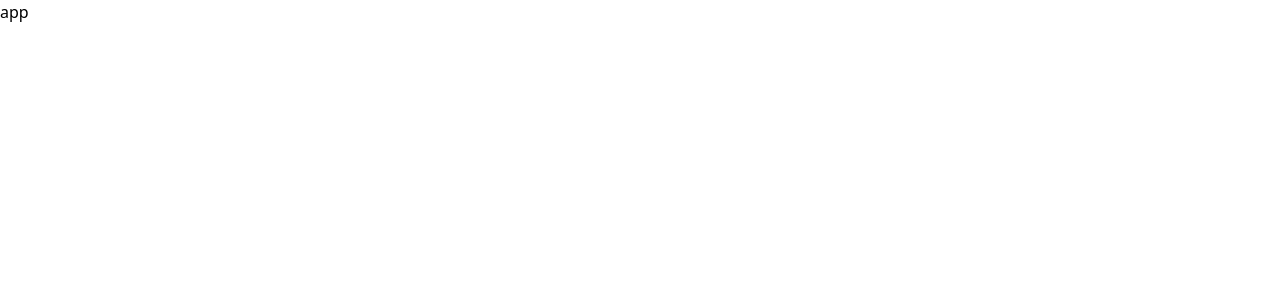
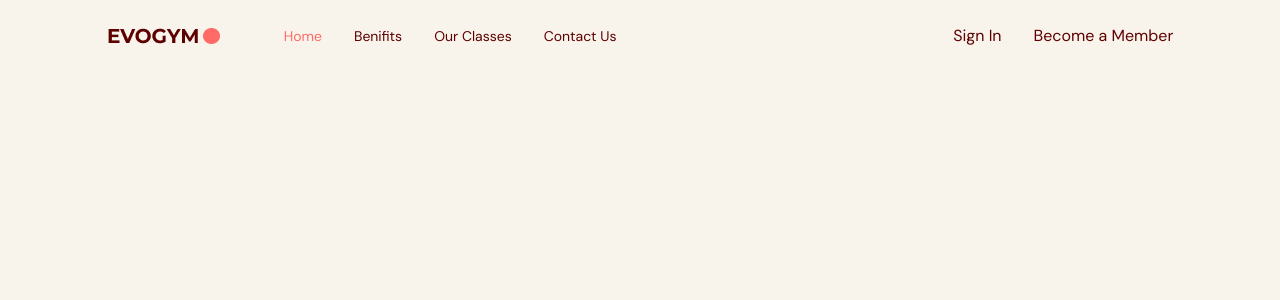
Before and after one commit to Yadnu/Gym, a React (Vite) app in the folder gym/: page / in a window 1280 px wide. Shown: the top 300 px of the page. Built offline with nearby package versions, Linux system fonts and the light colour scheme.

Commit message:
Created navbar

```diff
--- a/gym/src/App.tsx
+++ b/gym/src/App.tsx
@@ -1,11 +1,13 @@
-
+import Navbar from "@/scenes/navbar";
+import { useState } from "react";
 
 function App() {
+  const [selectedPage, setSelectedPage] = useState('home');
 
   return (
-    <>
-     app
-    </>
+    <div className="app bg-gray-20" >
+     <Navbar selectedPage={selectedPage} setSelectedPage={setSelectedPage} />
+    </div>
   )
 }
 
--- a/gym/src/index.css
+++ b/gym/src/index.css
@@ -1,3 +1,15 @@
+@import url("https://fonts.googleapis.com/css2?family=DM+Sans:wght@400;700&family=Montserrat:wght@700&display=swap");
+
 @tailwind base;
 @tailwind components;
 @tailwind utilities;
+
+html,
+body,
+#root,
+.app {
+  height: 100%;
+  width: 100%;
+  font-family: "DM Sans", sans-serif;
+  @apply text-gray-500;
+}
--- /dev/null
+++ b/gym/src/scenes/navbar/Links.tsx
@@ -0,0 +1,26 @@
+import AnchorLink from "react-anchor-link-smooth-scroll"
+
+
+type Props = {
+    page: string;
+    selectedPage : string;
+    setSelectedPage: (value: string) => void;
+
+}
+
+const Links = (props: Props) => {
+    const lowerCasePage = props.page.toLocaleLowerCase().replace(/ /g, "")
+  return (
+    <AnchorLink
+    href={`#${lowerCasePage}`}
+    onClick={()=> props.setSelectedPage(lowerCasePage)}
+    className={`${props.selectedPage === lowerCasePage ? "text-primary-500" : ""}
+        transition duration-500 hover:text-primary-300
+    `}
+    >
+        {props.page}
+    </AnchorLink>
+  )
+}
+
+export default Links
--- /dev/null
+++ b/gym/src/scenes/navbar/index.tsx
@@ -0,0 +1,42 @@
+import { useState } from "react"
+import { Bars3Icon, XMarkIcon } from "@heroicons/react/24/solid"
+import Logo from "@/assets/Logo.png";
+import Links from "./Links";
+type Props = {
+  selectedPage : string;
+  setSelectedPage: (value: string) => void;
+}
+
+const Navbar = (props: Props) => {
+  const flexBetween = "flex items-center justify-between"
+
+    return (
+    <nav>
+      <div className={`${flexBetween} fixed top-0 z-30 w-full py-6`}>
+        <div className={`${flexBetween} mx-auto w-5/6`}>
+          <div className={`${flexBetween} w-full gap-16`}>
+            {/* LEFT SIDE */}
+            <img src={Logo} alt="logo" />
+            {/* RIGHT SIDE */}
+            <div className={`${flexBetween} w-full`}>
+              <div className={`${flexBetween} gap-8 text-sm `}>
+
+                <Links page="Home" selectedPage={props.selectedPage} setSelectedPage={props.setSelectedPage} />
+                <Links page="Benifits" selectedPage={props.selectedPage} setSelectedPage={props.setSelectedPage} />
+                <Links page="Our Classes" selectedPage={props.selectedPage} setSelectedPage={props.setSelectedPage} />
+                <Links page="Contact Us" selectedPage={props.selectedPage} setSelectedPage={props.setSelectedPage} />
+              </div>
+              <div className={`${flexBetween} gap-8`}>
+                <p> Sign In</p>
+                <button>Become a Member</button>
+              </div>
+
+            </div>
+          </div>
+        </div>
+      </div>
+    </nav>
+  );
+}
+
+export default Navbar
--- a/gym/vite.config.ts
+++ b/gym/vite.config.ts
@@ -1,11 +1,11 @@
-import { defineConfig } from 'vite'
-import react from '@vitejs/plugin-react'
+import { defineConfig } from "vite";
+import react from "@vitejs/plugin-react";
 import path from "path";
 
 // https://vitejs.dev/config/
 export default defineConfig({
   plugins: [react()],
-  resolve:{
-    alias: [{find:"@", replacement: path.resolve(__dirname, "src")}]
-  }
-})
+  resolve: {
+    alias: [{ find: "@", replacement: path.resolve(__dirname, "src") }],
+  },
+});
```
